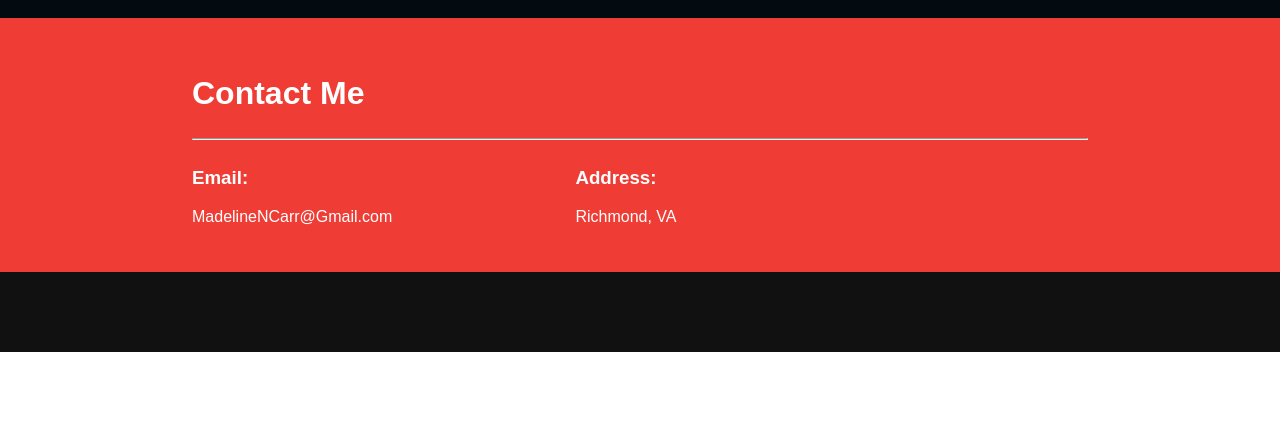
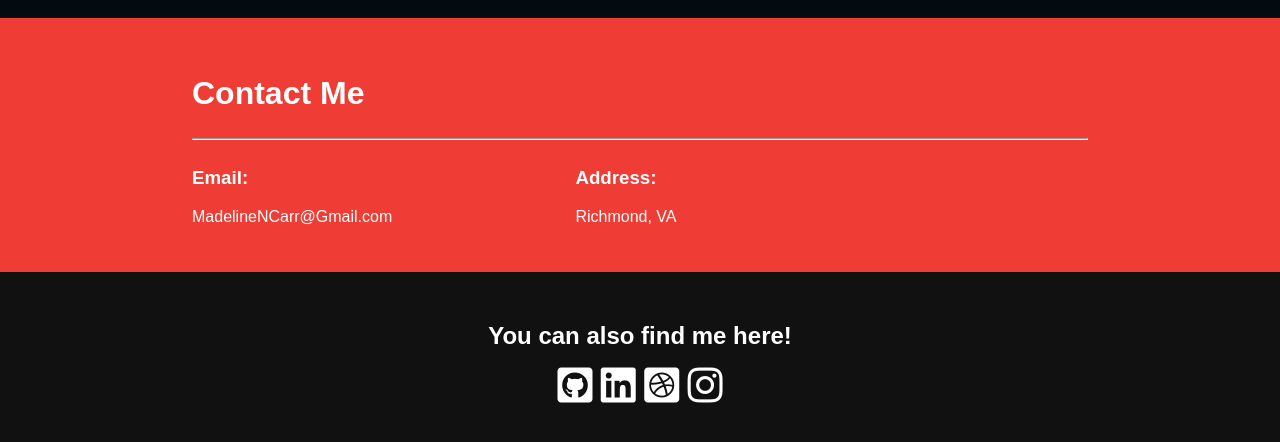
Before and after one commit to Madeline-Carr/Madeline-Carr.github.io, a plain HTML site: page index.html in a window 1280 px wide. Shown: the part 1912-2354 px from the top of the page. Before the commit the page ends 2264 px from the top, so only its background shows below. Drawn offline with Linux system fonts and the light colour scheme; some packages are replaced by stand-ins of ours.

Commit message:
Added Social Media Icons and Links

```diff
--- a/index.html
+++ b/index.html
@@ -137,6 +137,16 @@
   <!-- Footer -->
   <footer>
     <div class="container">
+
+      <h2>You can also find me here!</h2>
+    </div>
+    <div id="social">
+      <a href="https://github.com/Madeline-Carr" target="_blank"><i class="fab fa-github-square fa-lg"></i></a>
+      <a href="https://www.linkedin.com/in/madeline-carr-19204a142/" target="_blank"><i
+          class="fab fa-linkedin fa-lg"></i></a>
+      <a href="https://dribbble.com/MadelineCarr" target="_blank"><i class="fab fa-dribbble-square fa-lg"></i></a>
+      <a href="https://www.instagram.com/" target="_blank">
+        <i class="fab fa-instagram fa-lg"></i></a>
     </div>
   </footer>
 
```
